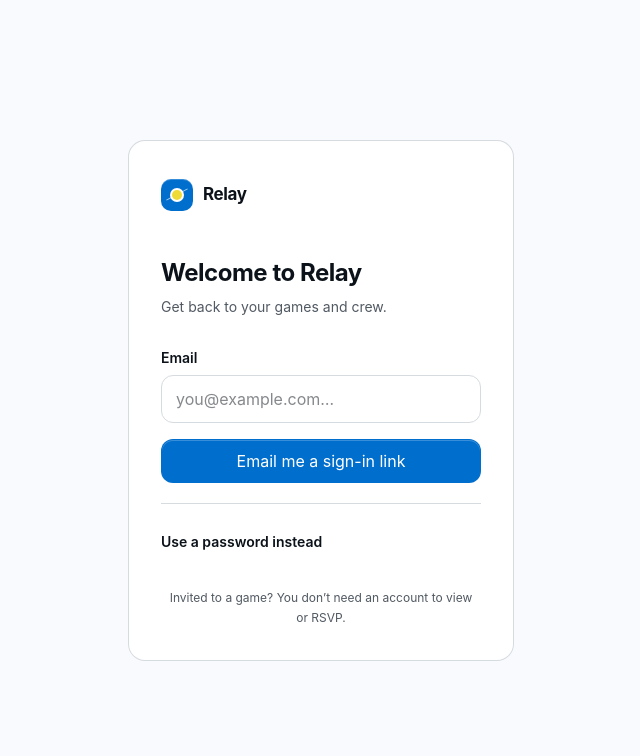
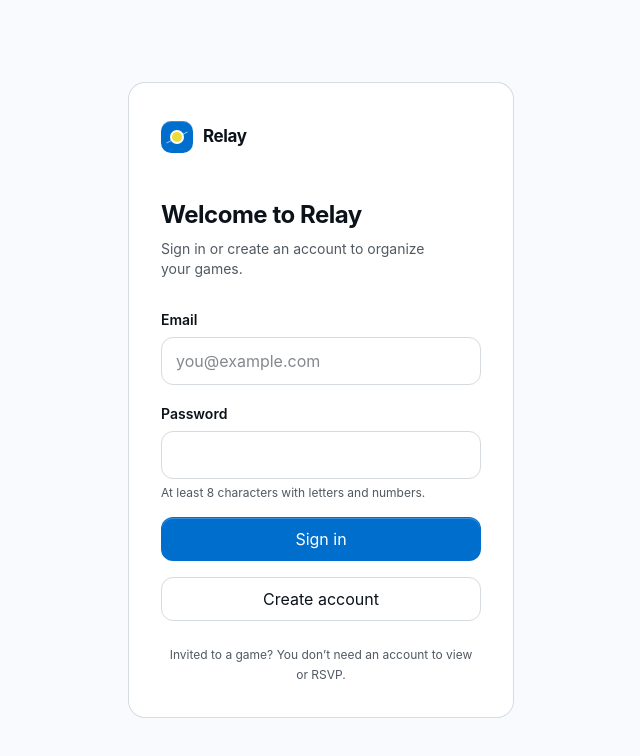
Before and after one commit to vn-aj-vngrd/relay, a Next.js app: page /login in a window 1280 px wide. Shown: the top 756 px of the page, without its empty margins (319-959 px from the left). Built offline with nearby package versions, Linux system fonts and the light colour scheme; no server answers.

Commit message:
fix: replace rate-limited magic links with password auth

```diff
--- a/src/app/login/page.tsx
+++ b/src/app/login/page.tsx
@@ -5,11 +5,38 @@
 export default async function LoginPage({ searchParams }: { searchParams: Promise<{ error?: string; sent?: string }> }) {
   const query = await searchParams;
   const googleEnabled = process.env.NEXT_PUBLIC_GOOGLE_AUTH_ENABLED === "true";
-  return <main id="main-content" className="grid min-h-screen place-items-center bg-canvas px-4 py-10"><div className="w-full max-w-sm rounded-2xl bg-surface p-6 ring-1 ring-line sm:p-8"><Brand /><h1 className="mt-10 text-2xl font-[720] tracking-[-0.02em]">Welcome to Relay</h1><p className="mt-2 text-sm text-muted">Get back to your games and crew.</p>
-    {query.error ? <p role="alert" className="mt-5 rounded-[10px] bg-[oklch(.96_.035_25)] p-3 text-sm font-medium text-danger">{query.error}</p> : null}
-    {query.sent ? <p role="status" className="mt-5 rounded-[10px] bg-primary-soft p-3 text-sm font-medium text-primary">{query.sent === "account" ? "Check your email to confirm your account." : "Check your email for your sign-in link."}</p> : null}
-    <form action={sendMagicLink} className="mt-7 space-y-4"><div><label htmlFor="magic-email" className="text-sm font-semibold">Email</label><input id="magic-email" name="email" type="email" autoComplete="email" spellCheck={false} required className="mt-1.5 h-12 w-full rounded-xl border border-line bg-surface px-3.5" placeholder="you@example.com…" /></div><Button className="w-full">Email me a sign-in link</Button></form>
-    {googleEnabled ? <><div className="my-5 flex items-center gap-3 text-xs text-muted"><span className="h-px flex-1 bg-line" />or<span className="h-px flex-1 bg-line" /></div><form action={signInWithGoogle}><Button variant="secondary" className="w-full">Continue with Google</Button></form></> : null}
-    <details className="mt-5 border-t border-line pt-4"><summary className="flex min-h-11 cursor-pointer items-center text-sm font-semibold">Use a password instead</summary><form className="mt-3 space-y-3"><div><label htmlFor="password-email" className="text-sm font-semibold">Email</label><input id="password-email" name="email" type="email" autoComplete="email" spellCheck={false} required className="mt-1.5 h-12 w-full rounded-xl border border-line bg-surface px-3.5" /></div><div><label htmlFor="password" className="text-sm font-semibold">Password</label><input id="password" name="password" type="password" minLength={8} autoComplete="current-password" required className="mt-1.5 h-12 w-full rounded-xl border border-line bg-surface px-3.5" /></div><div className="grid grid-cols-2 gap-2"><Button formAction={signInWithPassword}>Sign in</Button><Button formAction={createPasswordAccount} variant="secondary">Create account</Button></div></form></details>
-    <p className="mt-6 text-center text-xs leading-5 text-muted">Invited to a game? You don’t need an account to view or RSVP.</p></div></main>;
+  const magicLinkEnabled = process.env.NEXT_PUBLIC_MAGIC_LINK_ENABLED === "true";
+
+  return (
+    <main id="main-content" className="grid min-h-screen place-items-center bg-canvas px-4 py-10">
+      <div className="w-full max-w-sm rounded-2xl bg-surface p-6 ring-1 ring-line sm:p-8">
+        <Brand />
+        <h1 className="mt-10 text-2xl font-[720] tracking-[-0.02em]">Welcome to Relay</h1>
+        <p className="mt-2 text-sm text-muted">Sign in or create an account to organize your games.</p>
+
+        {query.error ? <p role="alert" className="mt-5 rounded-[10px] bg-[oklch(.96_.035_25)] p-3 text-sm font-medium text-danger">{query.error}</p> : null}
+        {query.sent ? <p role="status" className="mt-5 rounded-[10px] bg-primary-soft p-3 text-sm font-medium text-primary">Check your email for your secure sign-in link.</p> : null}
+
+        <form className="mt-7 space-y-4">
+          <div>
+            <label htmlFor="password-email" className="text-sm font-semibold">Email</label>
+            <input id="password-email" name="email" type="email" autoComplete="email" spellCheck={false} required className="mt-1.5 h-12 w-full rounded-xl border border-line bg-surface px-3.5" placeholder="you@example.com" />
+          </div>
+          <div>
+            <label htmlFor="password" className="text-sm font-semibold">Password</label>
+            <input id="password" name="password" type="password" minLength={8} autoComplete="current-password" required className="mt-1.5 h-12 w-full rounded-xl border border-line bg-surface px-3.5" />
+            <p className="mt-1.5 text-xs text-muted">At least 8 characters with letters and numbers.</p>
+          </div>
+          <Button formAction={signInWithPassword} className="w-full">Sign in</Button>
+          <Button formAction={createPasswordAccount} variant="secondary" className="w-full">Create account</Button>
+        </form>
+
+        {googleEnabled ? <><div className="my-5 flex items-center gap-3 text-xs text-muted"><span className="h-px flex-1 bg-line" />or<span className="h-px flex-1 bg-line" /></div><form action={signInWithGoogle}><Button variant="secondary" className="w-full">Continue with Google</Button></form></> : null}
+
+        {magicLinkEnabled ? <details className="mt-5 border-t border-line pt-4"><summary className="flex min-h-11 cursor-pointer items-center text-sm font-semibold">Email me a sign-in link instead</summary><form action={sendMagicLink} className="mt-3 space-y-3"><label htmlFor="magic-email" className="sr-only">Email for sign-in link</label><input id="magic-email" name="email" type="email" autoComplete="email" spellCheck={false} required className="h-12 w-full rounded-xl border border-line bg-surface px-3.5" placeholder="you@example.com" /><Button className="w-full">Send secure link</Button></form></details> : null}
+
+        <p className="mt-6 text-center text-xs leading-5 text-muted">Invited to a game? You don’t need an account to view or RSVP.</p>
+      </div>
+    </main>
+  );
 }
--- a/src/features/auth/actions.ts
+++ b/src/features/auth/actions.ts
@@ -39,12 +39,12 @@
   const password = passwordSchema.safeParse(formData.get("password"));
   if (!email.success || !password.success) loginError("Enter a valid email and a password of at least 8 characters.");
   const supabase = await createSupabaseServerClient();
-  const { error } = await supabase.auth.signUp({
+  const { data, error } = await supabase.auth.signUp({
     email: email.data,
     password: password.data,
-    options: { emailRedirectTo: `${getPublicEnv().NEXT_PUBLIC_APP_URL}/auth/callback` },
   });
-  if (error) loginError(error.message);
+  if (error) loginError(error.message === "User already registered" ? "An account already exists for this email. Sign in instead." : "We couldn’t create your account. Please try again.");
+  if (data.session) redirect("/");
   redirect("/login?sent=account");
 }
 
```
Also changed, not shown: 3 other files (tests, documents, lock files or other folders).
